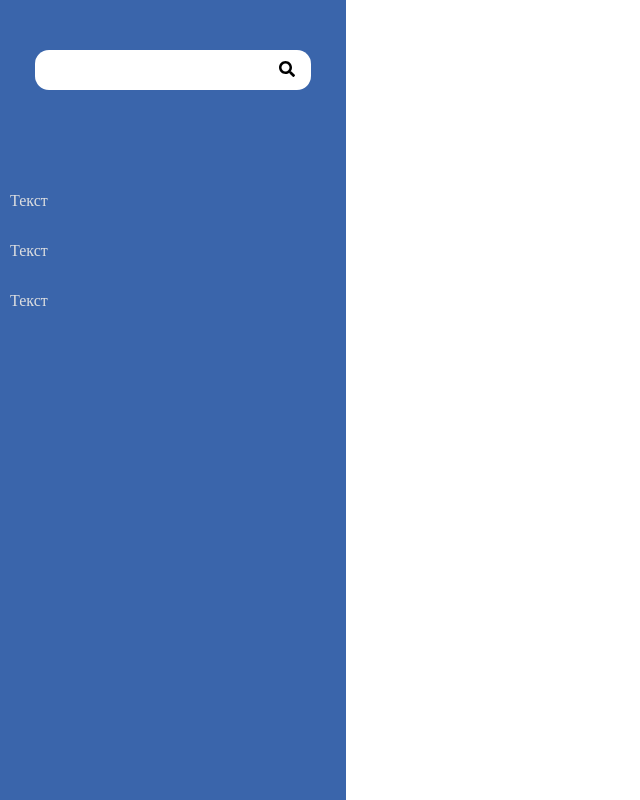
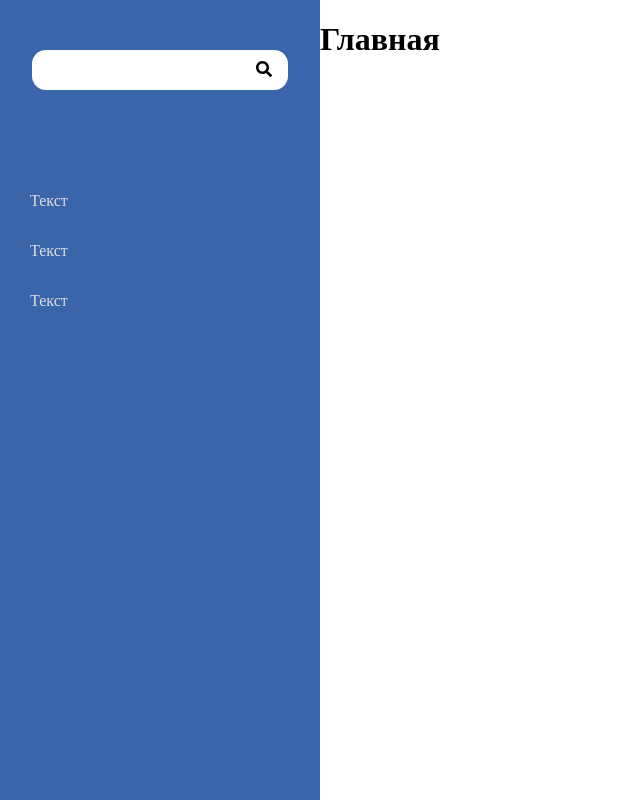
Before and after one commit to Eugene-Okhryamkin/cinemaApp, a React app: page / in a window 1280 px wide. Shown: the whole page, without its empty margins (0-640 px from the left). Built offline with nearby package versions, Linux system fonts and the light colour scheme.

Commit message:
first commit

```diff
--- a/src/components/list/list.sass
+++ b/src/components/list/list.sass
@@ -27,6 +27,6 @@ nav
 
 
 .ListItem
-  margin-left: 10px
+  margin-left: 30px
   text-decoration: none
   color: #dedfe0
--- a/src/containers/App.jsx
+++ b/src/containers/App.jsx
@@ -1,12 +1,15 @@
 import React , { Component } from "react";
 import { connect } from "react-redux";
 import Sidebar from "./sidebar/sidebar.jsx";
+import Main from "./main/main.jsx";
+import "./App.sass";
 
 class App extends Component {
     render() {
         return(
             <>
                 <Sidebar />
+                <Main />
             </>
         )
     };
--- /dev/null
+++ b/src/containers/App.sass
@@ -0,0 +1,2 @@
+#root
+  display: flex
--- /dev/null
+++ b/src/containers/main/main.jsx
@@ -0,0 +1,12 @@
+import React, { Component } from "react";
+import "./main.sass";
+
+const Main = () => {
+    return(
+        <div id="Main">
+            <h1>Главная</h1>
+        </div>
+    );
+};
+
+export default Main;
--- /dev/null
+++ b/src/containers/main/main.sass
@@ -0,0 +1,3 @@
+#Main
+  display: flex
+  width: 75%
--- a/src/containers/sidebar/sidebar.sass
+++ b/src/containers/sidebar/sidebar.sass
@@ -1,7 +1,7 @@
 #sidebar
   display: flex
   align-items: center
-  width: 27%
+  width: 25%
   height: 100vh
   background: #3a65ab
   flex-direction: column
```
